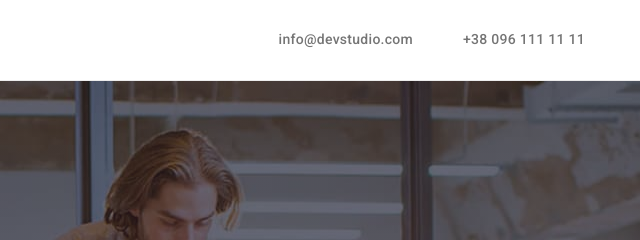
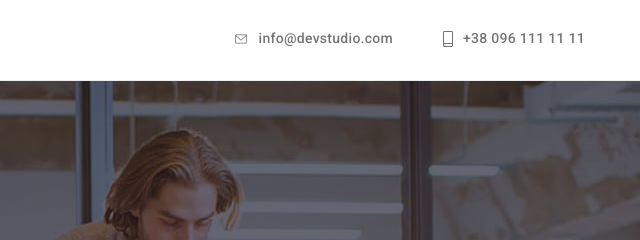
Before and after one commit to Ussuriec74/goit-markup-hw-04, a plain HTML site: page index.html in a window 1280 px wide. Shown: the top 240 px of the page, 640-1280 px from the left. Drawn offline with nearby package versions, Linux system fonts and the light colour scheme.

Commit message:
header contact icon

```diff
--- a/css/styles.css
+++ b/css/styles.css
@@ -23,6 +23,7 @@
   --our-team-backgr-color: #f5f4fa;
   --our-team-cards-backgr-color: #ffffff;
   --primary--link-color: #ffffff;
+  --features-icon-bg-color: #f5f4fa;
 }
 
 p,
@@ -141,20 +142,30 @@ header {
 .header-contact-list :not(:last-child) {
   margin-right: 50px;
 }
-
+.header-contact-item {
+  display: flex;
+  align-items: center;
+  justify-content: center;
+  cursor: pointer;
+  color: var(--header-contact-color);
+}
 .header-contact-link {
   font-style: inherit;
   font-weight: 500;
   font-size: 14px;
   line-height: 1.14;
   letter-spacing: 0.02em;
-  color: var(--header-contact-color);
+  color: inherit;
 }
-.header-contact-link:hover {
+.header-contact-item:hover {
   color: var(--header-hover-color);
 }
-.header-contact-link:focus {
+.header-contact-item:focus {
   color: var(--header-hover-color);
+}
+.header-contact-item .header-contact-icon {
+  margin-right: 10px;
+  fill: currentColor;
 }
 /* ---------HERO----------- */
 .hero {
--- a/index.html
+++ b/index.html
@@ -29,8 +29,17 @@
       </nav>
         <div class="header-contact">
           <ul class="header-contact-list">
-            <li><a class="header-contact-link" href="mailto:info@devstudio.com">info@devstudio.com</a></li>
-            <li><a class="header-contact-link" href="+380961111111">+38 096 111 11 11</a></li>
+            <li class="header-contact-item">
+              <svg class="header-contact-icon" width="16" height="12">
+                <use href="./images/icons.svg#icon-envelope"></use>
+              </svg>
+              <a class="header-contact-link" href="mailto:info@devstudio.com">info@devstudio.com</a></li>
+            <li class="header-contact-item">
+              <svg class="header-contact-icon" width="10" height="16">
+                <use href="./images/icons.svg#icon-smartphone"></use>
+              </svg>
+              <a class="header-contact-link" href="+380961111111">+38 096 111 11 11</a>
+            </li>
           </ul>
         </div>
     </div>
```
Also changed, not shown: portfolio.html (+12 -2 lines).
